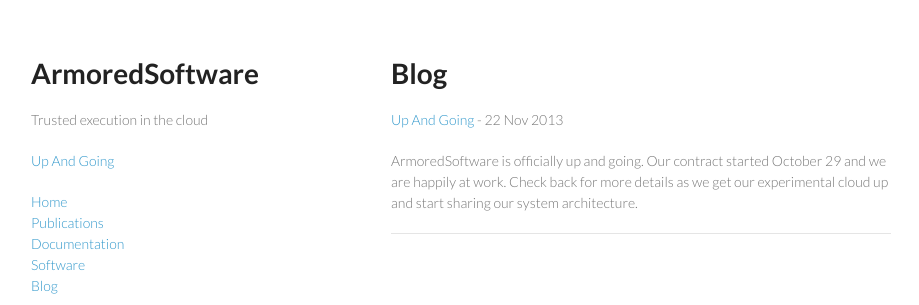
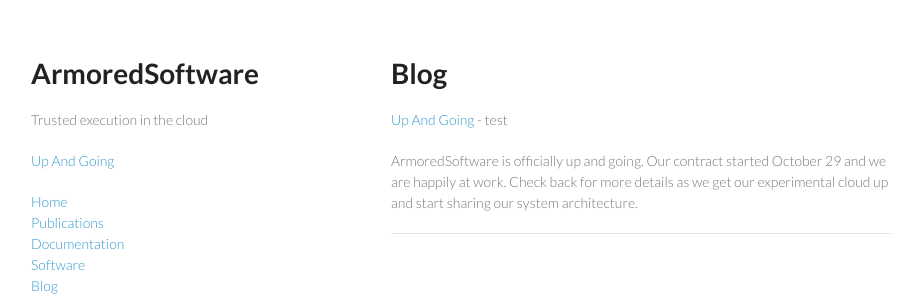
Before and after one commit to armoredsoftware/armoredsoftware.github.io, a Jekyll site: the page built from blog.md, in a window 1280 px wide. Shown: the top 305 px of the page, without its empty margins (179-1098 px from the left). Built offline with Jekyll 4.4.1, drawn with Linux system fonts in a browser that asks for light colours.

Commit message:
moving to standard template

```diff
--- a/blog.md
+++ b/blog.md
@@ -6,7 +6,7 @@ title: {{ site.title }}
 # Blog
 
 {% for post in site.categories.blog %}
-<a href="{{ site.baseurl }}{{ post.url }}">{{ post.title }}</a> - {{ post.date | date_to_string }}
+<a href="{{ site.baseurl }}{{ post.url }}">{{ post.title }}</a> - test
 
 {{ post.content }}
 
```
